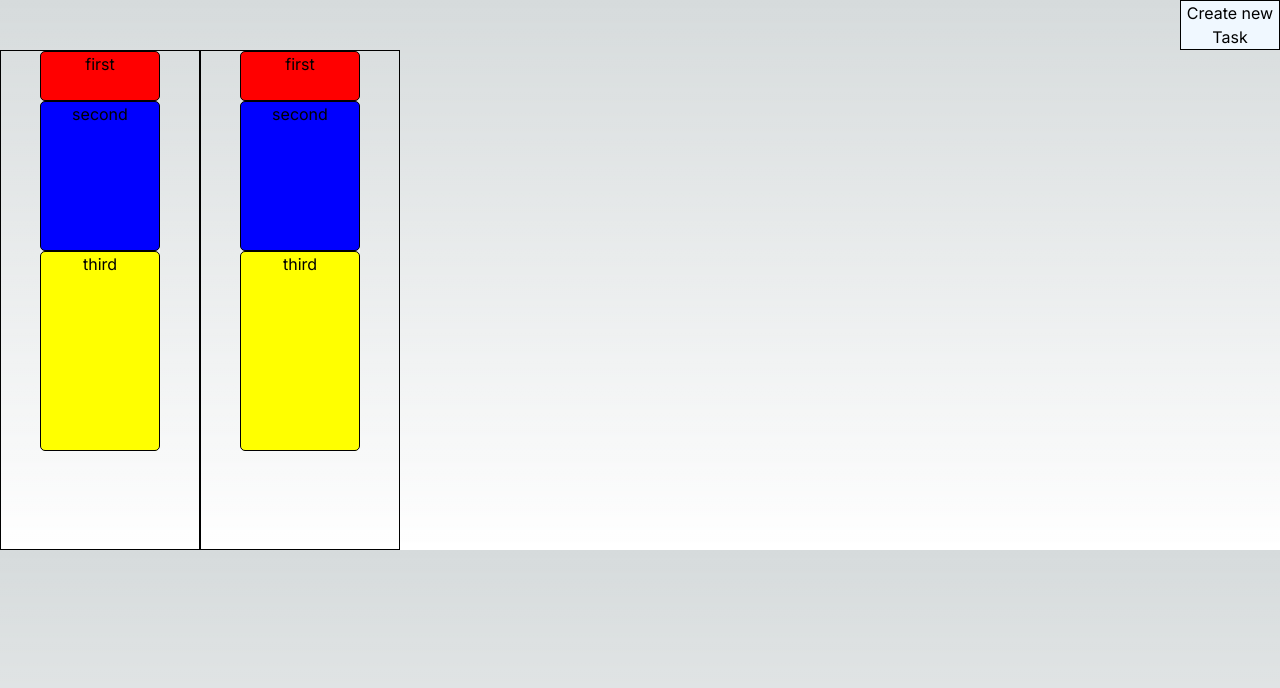
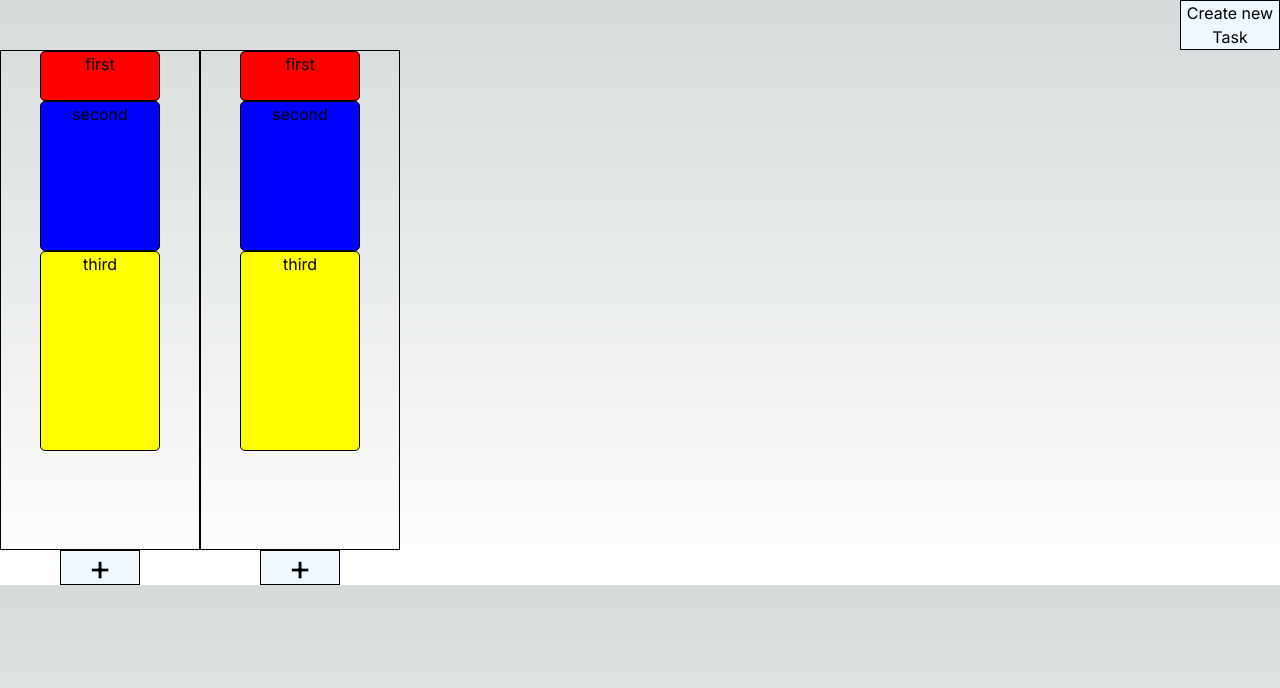
Before and after one commit to bsbgreenfield/dasher, a Next.js app: page / in a window 1280 px wide. Shown: the top 688 px of the page. Built offline with nearby package versions, Linux system fonts and the light colour scheme.

Commit message:
clean up unused code, create new tasks

```diff
--- a/src/app/lib/actions.ts
+++ b/src/app/lib/actions.ts
@@ -1,7 +1,7 @@
 'use server';
 import {z} from 'zod';
 import {User, Role, Task} from "./definitions/types";
-import {v4 as uuid} from 'uuid';
+
 
 const taskSchema = z.object({
     id: z.string(),
@@ -10,14 +10,14 @@ const taskSchema = z.object({
     owner: z.custom<User>()
 })
 
-const CreateTask = taskSchema.omit({id: true, owner:true});
+const CreateTask = taskSchema.omit({owner:true});
 
 export async function createTask(formData: FormData){
-    const {name, description} = CreateTask.parse({
+    const {id, name, description} = CreateTask.parse({
+        id: "a-3",
         name: formData.get("task_name"),
         description: formData.get("task_desc"),
     });
-    const id = uuid();
     const owner: User =  {username: "Benji", role: Role.developer};
     const createdTask: Task = {id, name, description, owner, index: 3, height: 50};
     return createdTask;
--- a/src/app/styles/sandbox-body.css
+++ b/src/app/styles/sandbox-body.css
@@ -6,8 +6,8 @@
 }
 .sandbox-body{
     display: flex;
-    justify-content: center;
-
+    flex-direction: column;
+    align-items: center;
 }
 
 .prog-bar{
@@ -19,3 +19,20 @@
     border: 1px solid black;
     width: 200px;
 }
+.add-task-button{
+    display: flex;
+    text-align: center;
+    border: 1px solid black;
+    width: 80px;
+    font-size: 35px;
+    height: 35px;
+    justify-content: center;
+    align-items: center;
+    background-color: aliceblue;
+    user-select: none;
+
+}
+.add-task-button:hover{
+    cursor: pointer;
+    background-color: aquamarine;
+}
--- a/src/app/ui/sandbox/newTaskForm.tsx
+++ b/src/app/ui/sandbox/newTaskForm.tsx
@@ -1,29 +1,22 @@
 import { Task } from "../../lib/definitions/types"
-import { createTask } from "../../lib/actions";
 
-export default function NewTaskForm(
-    {
-        toggleForm,
-        displayNewTask,
-        formVisible
-    }: {
-        toggleForm: (arg0: boolean) => void,
-        displayNewTask: (arg0: Task) => void,
-        formVisible: boolean
-    }) {
-    const createTaskOnPage = async (formData: FormData) => {
-        const createdTask: Task = await createTask(formData);
-        toggleForm(false);
-        displayNewTask(createdTask);
-    }
+
+export default function NewTaskForm({
+    formVisible, id, submitTask}:
+    {formVisible: boolean, id:string, submitTask: (formdata: FormData) => void}) {
 
     return (<form
-        style={{ "display": formVisible ? "block" : "none" }}
+        style={{"display": formVisible ? "block": "none"}}
         className="task-form"
-        action={createTaskOnPage}
+        action={submitTask}
     >
         <div className="task-form-grid">
-
+            <input
+             type="hidden"
+             value={id}
+             id="task_id"
+             name="task_id"
+             />
             <label htmlFor="task_name">
                 Name:
             </label>
--- a/src/app/ui/sandbox/progBar.tsx
+++ b/src/app/ui/sandbox/progBar.tsx
@@ -1,14 +1,25 @@
 import { Task, ProgBarTask } from "@/app/lib/definitions/types";
-import { useEffect, useRef, useState } from "react"
+import { useEffect, useState } from "react"
 import TaskRect from "./taskRect";
 import { colorArray } from "@/app/data/dummy_data";
+import NewTaskForm from "./newTaskForm";
+import { createTask } from "@/app/lib/actions";
 
 export default function ProgBar({tasks, id, addTask, switchTaskIndices} : {
   tasks:  Task[] | [],
   id: string,
-  addTask : (id: string, task: Task) => void
+  addTask : (id: string, task: Task) => Task[]
   switchTaskIndices: (oldIndex: number, newIndex: number, progBarId: string) => Task[]
 }){
+
+    async function submitTask(formdata: FormData){
+     let newTask =  await createTask(formdata)
+     const newTaskArray = addTask(id, newTask)
+     setProgBarTasks(getProgBarTasks(newTaskArray));
+     setFormVisible(false);
+    }
+    const [formVisible, setFormVisible] = useState(false)
+
 
     function getProgBarTasks(tasks:Task[]): ProgBarTask[]{
       let newPosMap = getUpdatedPosMap(tasks)
@@ -77,6 +88,10 @@ const colorsArray = ['red', "blue", "yellow"]
             : <></>}
           </div>
         </div>
+        <div className="add-task-button" onClick={()=>{setFormVisible(!formVisible)}}>
+          {formVisible ? "-": "+"}
+        </div>
+        <NewTaskForm formVisible={formVisible} id={`${id}-${tasks.length}`} submitTask={submitTask}/>
       </div>
     )
 }
--- a/src/app/ui/sandbox/sandbox.tsx
+++ b/src/app/ui/sandbox/sandbox.tsx
@@ -20,10 +20,11 @@ export default function Sandbox() {
     progMapInit.set("b", [dummyTasks[3], dummyTasks[4], dummyTasks[5]]);
     const progBarsMap = useRef<Map<string, Task[]>>(progMapInit);
 
-    function addTask(progBarId: string, task: Task){
+    function addTask(progBarId: string, task: Task): Task[]{
         const newProgBarMap = progBarsMap;
         const newTaskArray = [...progBarsMap.current.get(progBarId)!, task];
         newProgBarMap.current.set(progBarId, newTaskArray);
+        return newTaskArray
     }
 
     function switchTaskIndices(oldIndex: number, newIndex: number, progBarId: string): Task[]{
--- a/src/app/ui/sandbox/taskRect.tsx
+++ b/src/app/ui/sandbox/taskRect.tsx
@@ -1,6 +1,6 @@
 
 import {Task} from "../../lib/definitions/types";
-import {Draggable  } from "../../lib/definitions/task-rect";
+import {Draggable  } from "../../lib/definitions/draggable";
 export default function TaskRect({
     task,
     yPos,
@@ -19,15 +19,11 @@ export default function TaskRect({
     const draggableDiv = new Draggable();
     // in posMap: value[0] = yPos, value[1] = height
 
-    function TID(fullId: string): number { // "Task ID"
-        return parseInt(fullId.split('-').pop()!);
-    }
     const calculateNewIndex = (newPos: {newX: number, newY: number}, movingDown: boolean): number =>{
         let newIndex = task.index;
-        const BreakException = {};
         positionMap.forEach((value, key) => {
             if(movingDown){
-                if ( task.index < key && newPos.newY > value[0]){
+                if ( task.index < key && newPos.newY + height > value[0] + value[1]){
                     newIndex = key;
                 }
             }
@@ -40,32 +36,6 @@ export default function TaskRect({
                 }
             }
         })
-     /*    try{
-            if(newPos.newY > yPos ){ // moving down
-                positionMap.forEach(function(value, key){
-                    if(value[0] > yPos){ // only valid if other div started below selected div
-                        if((newPos.newY + task.height > (value[0] + value[1]))){// if the bottom of the selected task is below  the bottom of the mapped task bottom
-                            newIndex = key; // keep setting until we find something its not below
-
-                        }
-                    }
-                })
-            }
-            else{ // moving up
-                positionMap.forEach(function(value, key){
-                        if((newPos.newY < (value[0] + 5))){
-                            newIndex = key;
-                            throw BreakException; // short foreach loop to get the first key
-                    }
-
-                })
-            }
-
-        } catch(e){
-            if (e!== BreakException){
-                throw e;
-            }
-        } */
         return newIndex
     }
     const grabTask = async () => {
```
Also changed, not shown: src/app/lib/definitions/draggable.ts (renamed from src/app/lib/definitions/task-rect.ts), src/app/lib/definitions/prog-bar.tsx (deleted), src/app/ui/sandbox/homeTopBar.tsx (deleted).
